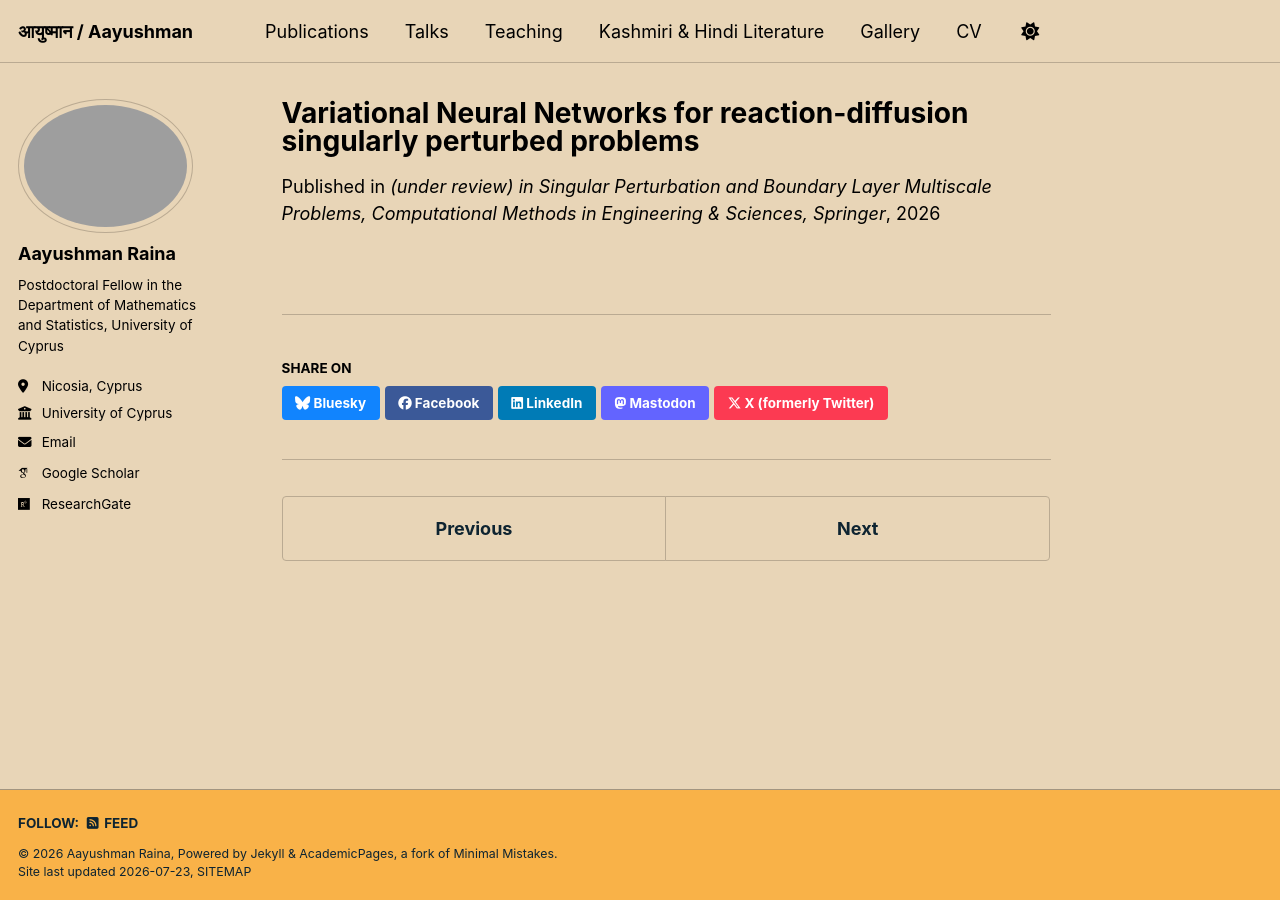
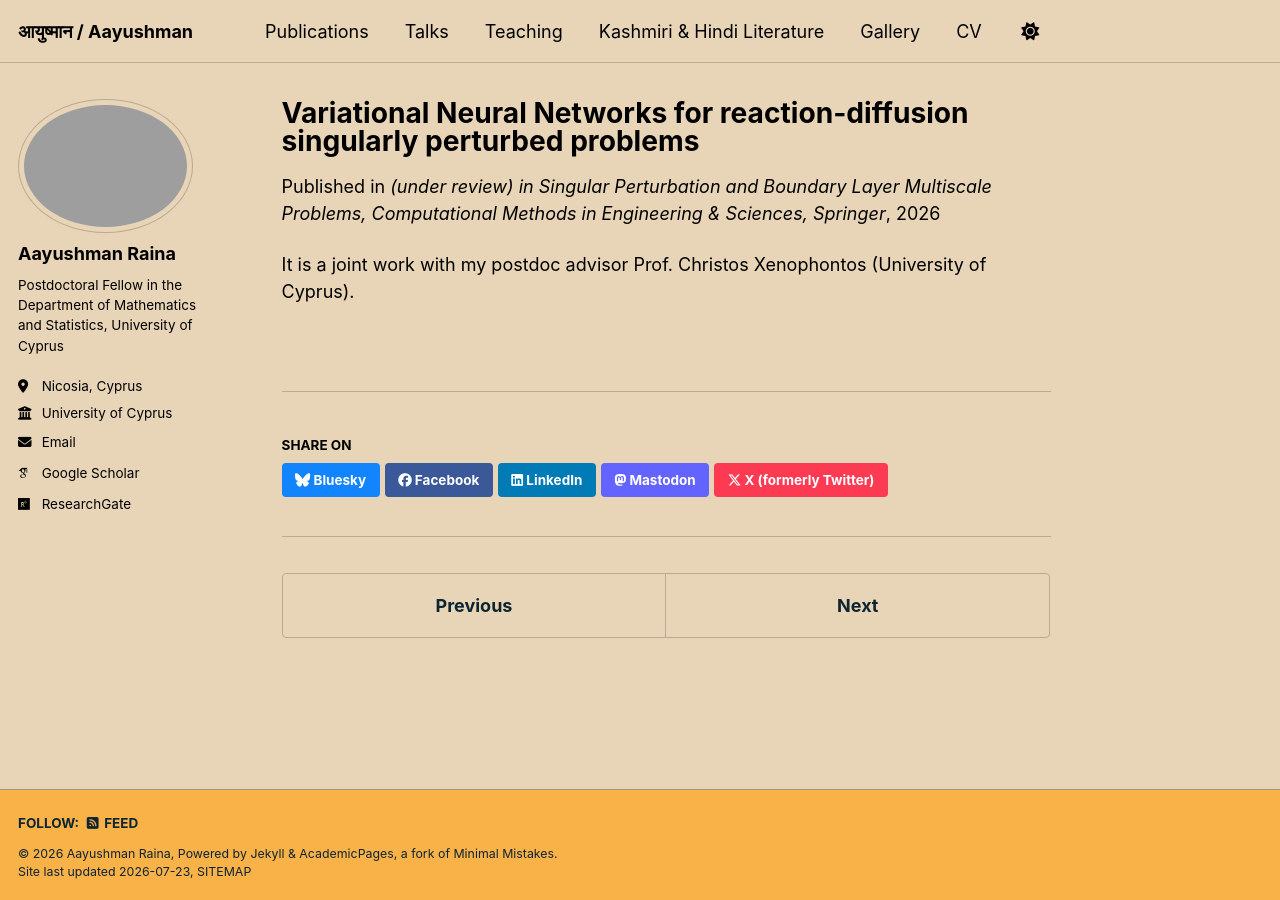
Before and after one commit to Aayushman5/Aayushman5.github.io, a Jekyll site: the page built from _publications/2026-07-23-paper-title-number-10.md, in a window 1280 px wide. Built offline with Jekyll 4.4.1, drawn with Linux system fonts in a browser that asks for light colours; some web fonts are replaced; a script bundle is joined from its source files by our own code; library files that are not in the unit come from our copies.

Commit message:
Update 2026-07-23-paper-title-number-10.md

```diff
--- a/_publications/2026-07-23-paper-title-number-10.md
+++ b/_publications/2026-07-23-paper-title-number-10.md
@@ -6,3 +6,4 @@ permalink: /publication/2026-07-23-paper-title-number-10
 #date: 2026-07-23
 venue: '(under review) in Singular Perturbation and Boundary Layer Multiscale Problems, Computational Methods in Engineering & Sciences, Springer'
 ---
+It is a joint work with my postdoc advisor Prof. Christos Xenophontos (University of Cyprus).
```
